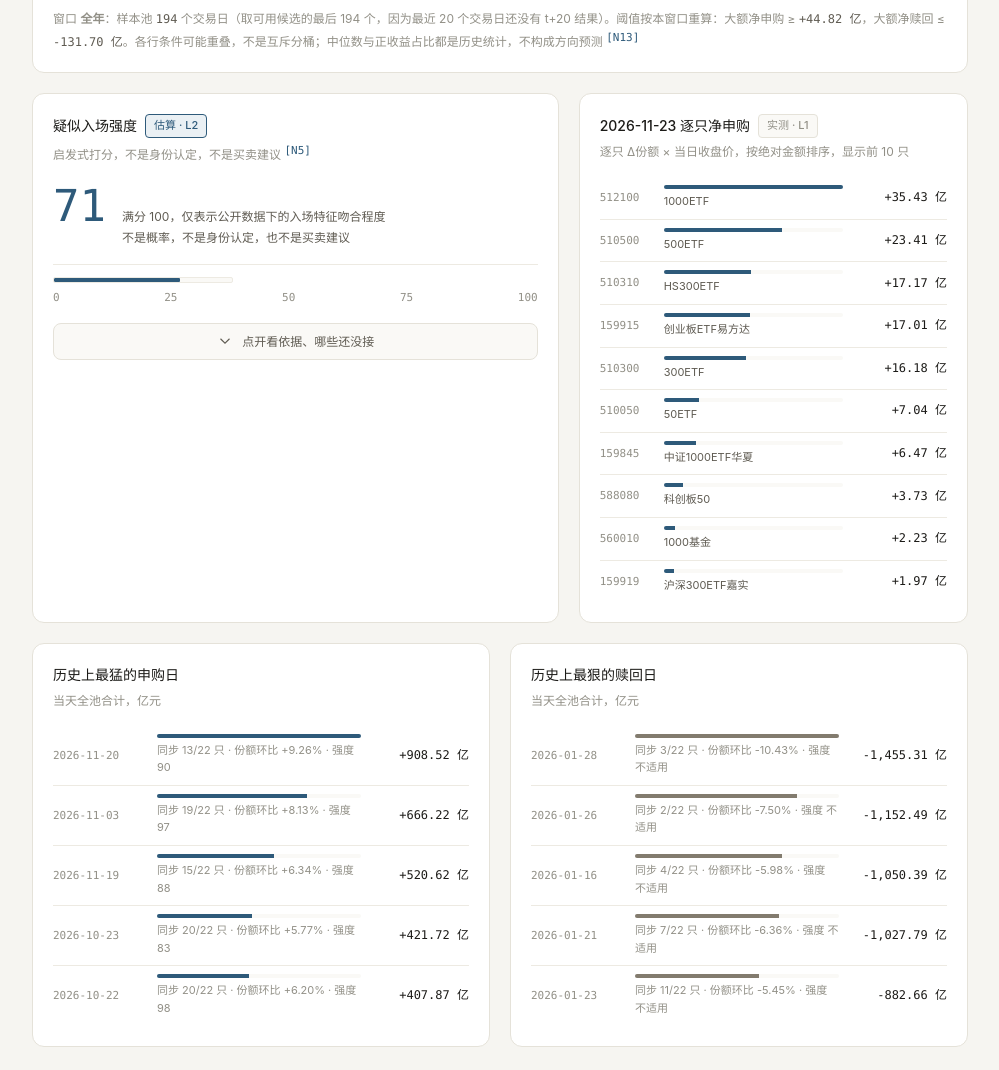
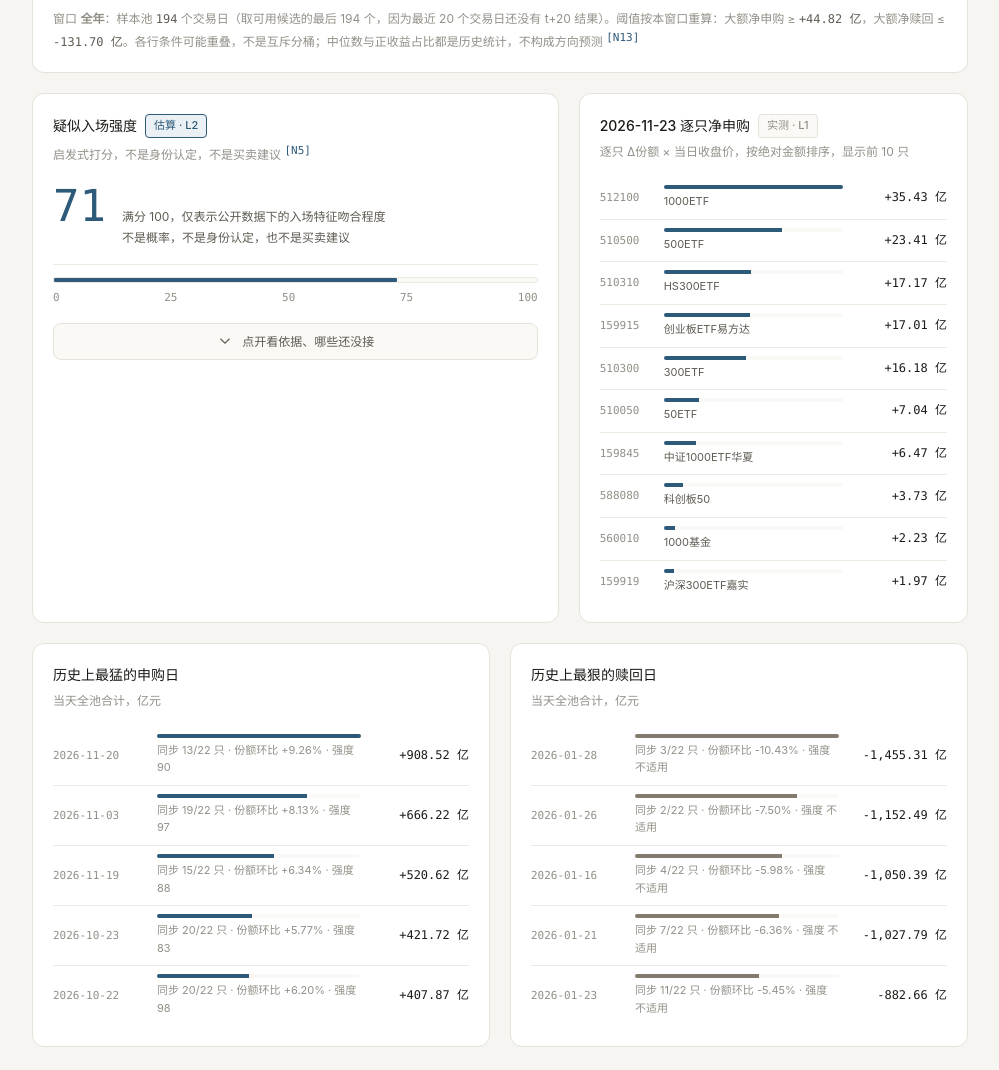
Before and after one commit to map8848/national-team-etf-monitor, a website: page index.html in a window 1280 px wide. Shown: the part 2044-3114 px from the top of the page, without its empty margins (272-1271 px from the left). Drawn offline with Linux system fonts and the light colour scheme.

Commit message:
fix: align score meter width with scale ticks

```diff
--- a/styles.css
+++ b/styles.css
@@ -235,7 +235,7 @@ h1 { font-size: 32px; font-weight: 500; line-height: 1.3; margin: 0 0 12px; }
 .score-big { font-family: var(--mono); font-size: 44px; line-height: 1; color: var(--accent); font-variant-numeric: tabular-nums; }
 .score-big.is-na { color: var(--ink-3); font-size: 32px; }
 .score-meta { color: var(--ink-2); font-size: 12px; line-height: 1.7; }
-.score-meter { width: 180px; height: 6px; background: var(--surface-2); border: 1px solid var(--line-soft); border-radius: 2px; margin: 12px 0 6px; overflow: hidden; }
+.score-meter { width: 100%; height: 6px; background: var(--surface-2); border: 1px solid var(--line-soft); border-radius: 2px; margin: 12px 0 6px; overflow: hidden; }
 .score-meter > i { display: block; height: 100%; background: var(--accent); border-radius: 1px; transition: width 240ms var(--ease); }
 .score-scale { display: flex; justify-content: space-between; color: var(--ink-3); font-family: var(--mono); font-size: 11px; }
 .disclose {
```
